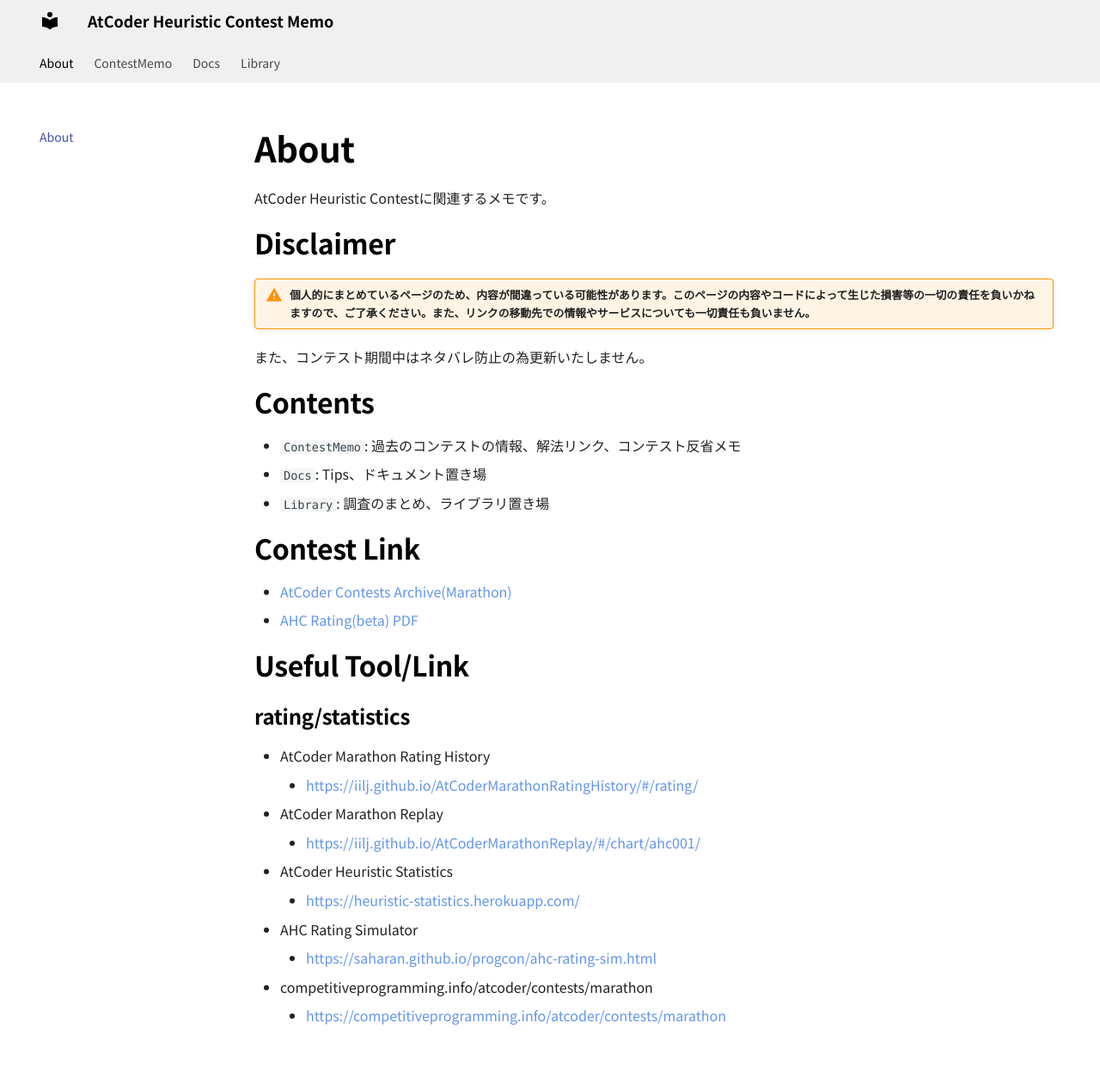
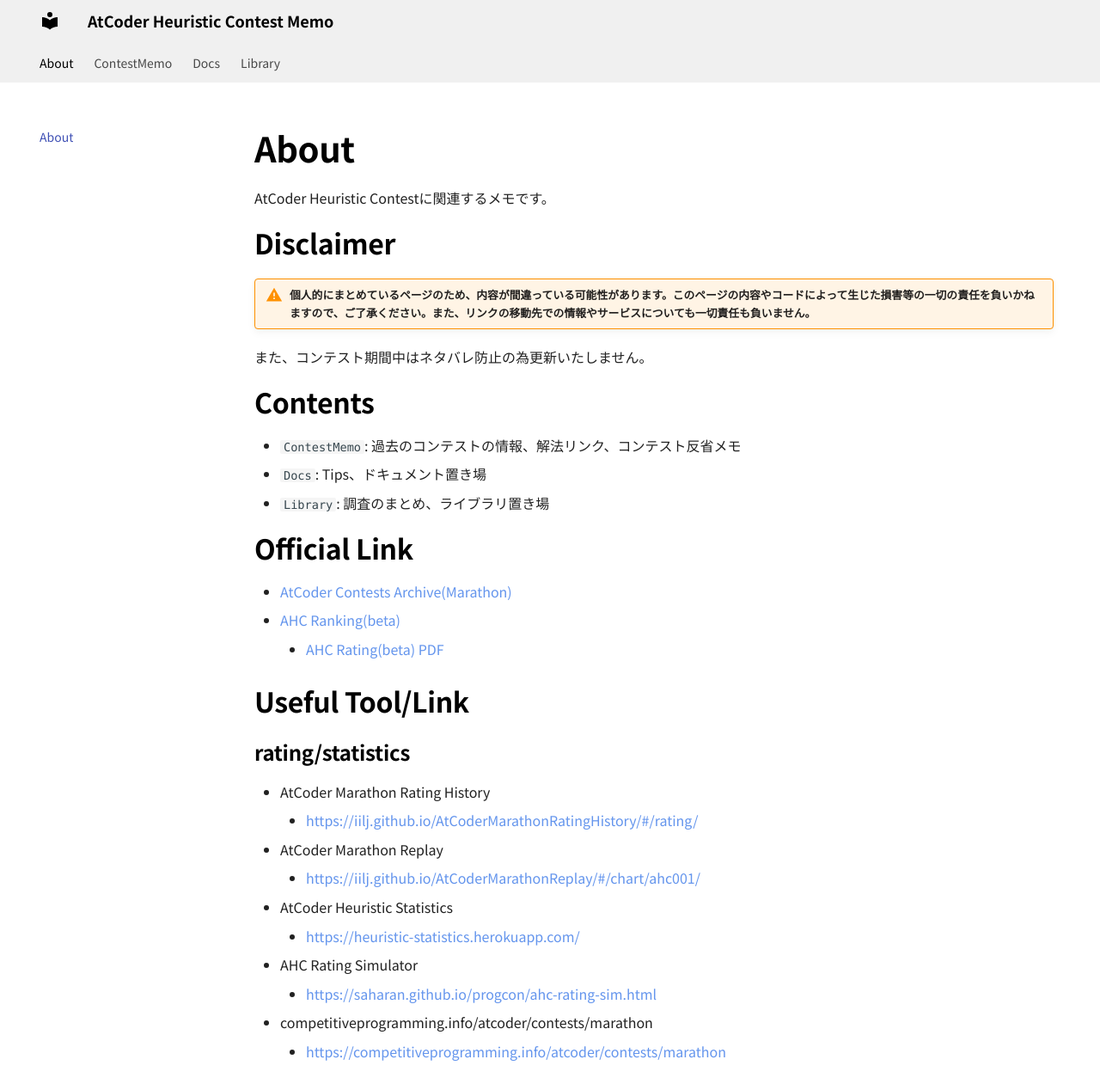
Before and after one commit to jetbead/AtCoderHeuristicContestMemo, an MkDocs documentation site: the page built from docs/index.md, in a window 1280 px wide and 1268 px high. Shown: the whole window at 86% size. Built offline with MkDocs 1.6.1 and Material for MkDocs 9.7.7, drawn with Linux system fonts in a browser that asks for light colours; some web fonts are replaced.

Commit message:
Update index.md

```diff
--- a/docs/index.md
+++ b/docs/index.md
@@ -15,9 +15,10 @@
 - `Library`: 調査のまとめ、ライブラリ置き場
 
 
-## Contest Link
+## Official Link
 - [AtCoder Contests Archive(Marathon)](https://atcoder.jp/contests/archive?ratedType=0&category=1200&keyword=)
-- [AHC Rating(beta) PDF](https://www.dropbox.com/s/ne358pdixfafppm/AHC_rating.pdf?dl=0)
+- [AHC Ranking(beta)](https://www.dropbox.com/s/j276tgd7izpc40u/ranking.csv?dl=0)
+    - [AHC Rating(beta) PDF](https://www.dropbox.com/s/ne358pdixfafppm/AHC_rating.pdf?dl=0)
 
 ## Useful Tool/Link
 ### rating/statistics
```
